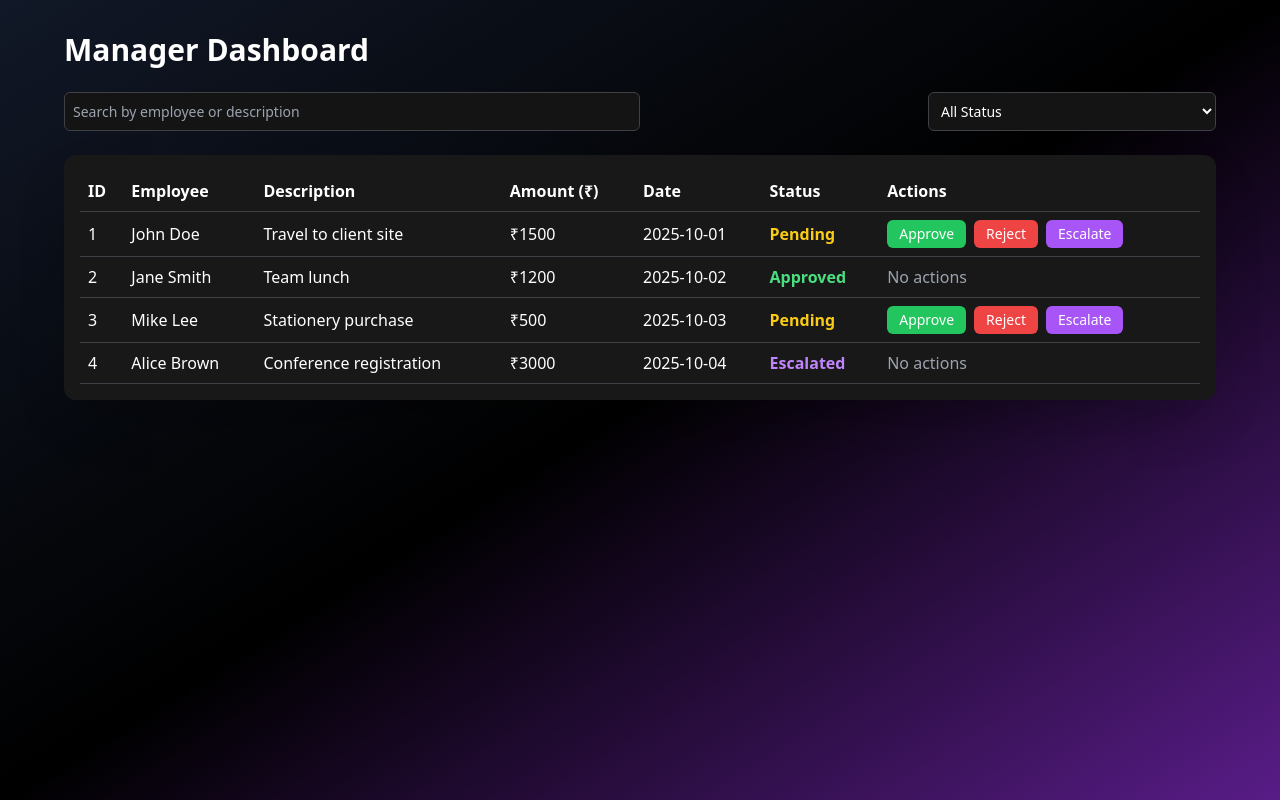
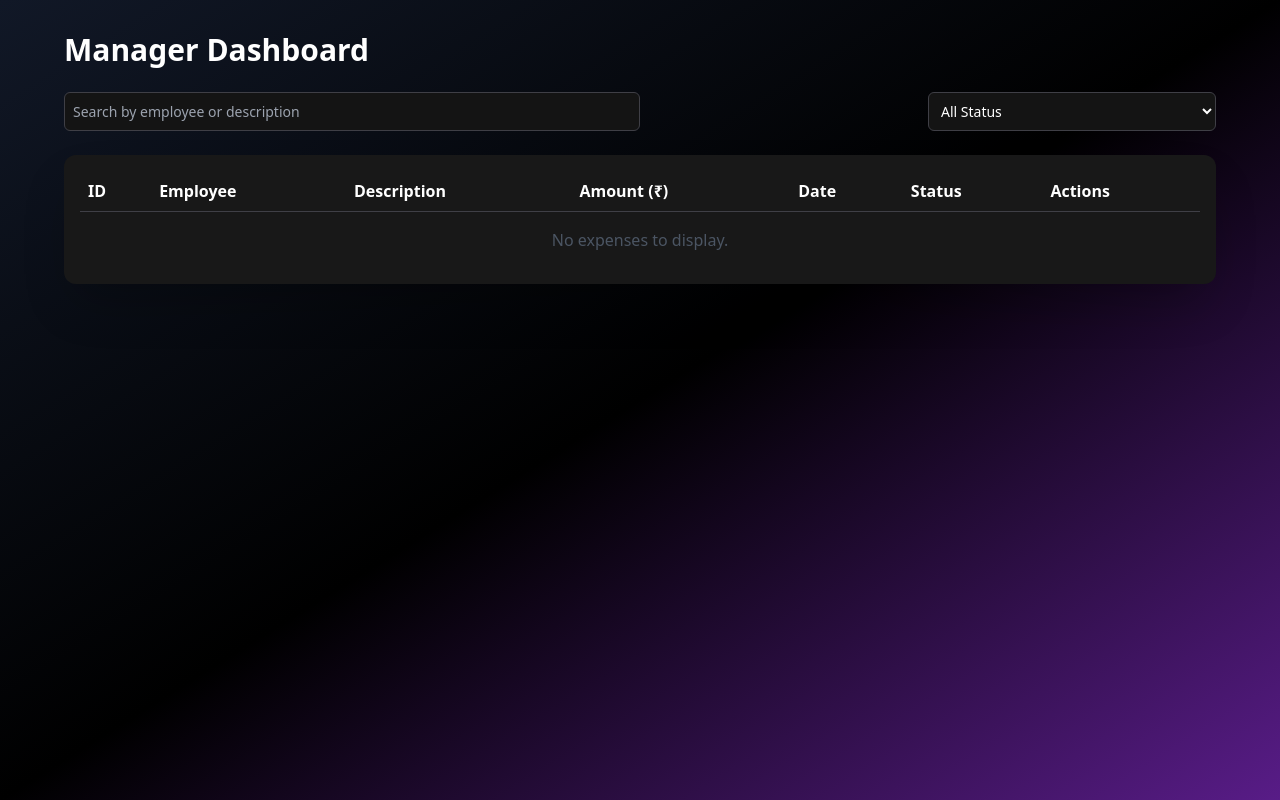
Before and after one commit to dhruv-jethwani/Odoo_Hackathon, a Flask app: page /manager/dashboard in a window 1280 px wide. Shown: the part 64-864 px from the top of the page. Run offline with Flask 3, Linux system fonts and the light colour scheme; data that the repository does not hold is empty; some libraries are stand-ins or nearby versions.

Commit message:
submit expense change

```diff
--- a/handlers/admin.py
+++ b/handlers/admin.py
@@ -57,7 +57,10 @@ def admin_approval_rules():
             rules = [r.to_dict() for r in approvals.list_rules()]
         except Exception:
             rules = []
-        return render_template('admin_approve.html', rules=rules, current_user_name='Admin', current_user_role='Admin')
+        # provide managers list for the manager select in the form
+        manager_objs = users.User.query.filter_by(role='Manager').all()
+        managers = [{'id': m.id, 'username': m.username, 'email': m.email} for m in manager_objs]
+        return render_template('admin_approve.html', rules=rules, managers=managers, current_user_name='Admin', current_user_role='Admin')
     except Exception as e:
         print(f"Error fetching approval rules: {e}")
         return "Error", 500
--- a/handlers/manager.py
+++ b/handlers/manager.py
@@ -42,4 +42,10 @@ def manager_api_decide_approval(aid: int):
 def manager_dashboard():
 	# Render dashboard but mark role as Manager; front-end can adapt
 	username = request.args.get('username')
-	return render_template('manager.html', current_user_name=username or 'Manager', current_user_role='Manager')
+	# show pending approvals for this manager (or all pending if no specific manager email provided)
+	manager_email = request.args.get('email')
+	if manager_email:
+		approvals_list = approvals.list_approvals_by_approver(email=manager_email)
+	else:
+		approvals_list = approvals.list_approvals(status='Pending')
+	return render_template('manager.html', approvals=approvals_list, current_user_name=username or 'Manager', current_user_role='Manager')
--- a/templates/manager.html
+++ b/templates/manager.html
@@ -36,38 +36,27 @@
                     </tr>
                 </thead>
                 <tbody id="expenseTableBody">
-                    {% set dummy_expenses = [
-                    {'id': 1, 'employee':'John Doe', 'description':'Travel to client site', 'amount':1500,
-                    'date':'2025-10-01', 'status':'pending'},
-                    {'id': 2, 'employee':'Jane Smith', 'description':'Team lunch', 'amount':1200, 'date':'2025-10-02',
-                    'status':'approved'},
-                    {'id': 3, 'employee':'Mike Lee', 'description':'Stationery purchase', 'amount':500,
-                    'date':'2025-10-03', 'status':'pending'},
-                    {'id': 4, 'employee':'Alice Brown', 'description':'Conference registration', 'amount':3000,
-                    'date':'2025-10-04', 'status':'escalated'}
-                    ] %}
-                    {% for expense in dummy_expenses %}
+                    {% if approvals %}
+                        {% for expense in approvals %}
                         <tr class="border-b border-zinc-700">
                             <td class="p-2">{{ expense.id }}</td>
-                        <td class="p-2">{{ expense.employee }}</td>
-                        <td class="p-2">{{ expense.description }}</td>
-                        <td class="p-2">₹{{ expense.amount }}</td>
-                        <td class="p-2">{{ expense.date }}</td>
+                            <td class="p-2">{{ expense.requestor_email }}</td>
+                            <td class="p-2">{{ expense.description or '-' }}</td>
+                            <td class="p-2">₹{{ expense.amount or 0 }}</td>
+                            <td class="p-2">{{ expense.created_at[:10] if expense.created_at else '-' }}</td>
                             <td class="p-2">
-                            {% if expense.status == 'approved' %}
-                            <span class="text-green-400 font-semibold">{{ expense.status|capitalize }}</span>
-                            {% elif expense.status == 'pending' %}
-                            <span class="text-yellow-400 font-semibold">{{ expense.status|capitalize }}</span>
-                            {% elif expense.status == 'rejected' %}
-                            <span class="text-red-500 font-semibold">{{ expense.status|capitalize }}</span>
-                            {% elif expense.status == 'escalated' %}
-                            <span class="text-purple-400 font-semibold">{{ expense.status|capitalize }}</span>
+                                {% if expense.status == 'Approved' %}
+                                <span class="text-green-400 font-semibold">{{ expense.status }}</span>
+                                {% elif expense.status == 'Pending' %}
+                                <span class="text-yellow-400 font-semibold">{{ expense.status }}</span>
+                                {% elif expense.status == 'Rejected' %}
+                                <span class="text-red-500 font-semibold">{{ expense.status }}</span>
                                 {% else %}
                                 {{ expense.status }}
                                 {% endif %}
                             </td>
                             <td class="p-2 flex gap-2">
-                            {% if expense.status == 'pending' %}
+                                {% if expense.status == 'Pending' %}
                                 <form method="post" action="/manager/expenses/{{ expense.id }}/approve">
                                     <button type="submit"
                                         class="bg-green-500 hover:bg-green-600 px-3 py-1 rounded-md text-sm">Approve</button>
@@ -86,6 +75,11 @@
                             </td>
                         </tr>
                         {% endfor %}
+                    {% else %}
+                        <tr>
+                            <td colspan="7" class="p-4 text-center text-gray-600">No expenses to display.</td>
+                        </tr>
+                    {% endif %}
                 </tbody>
             </table>
         </div>
```
Also changed, not shown: templates/admin_approve.html (+19 -21 lines). Lines whose indentation alone changed are shown as unchanged.
